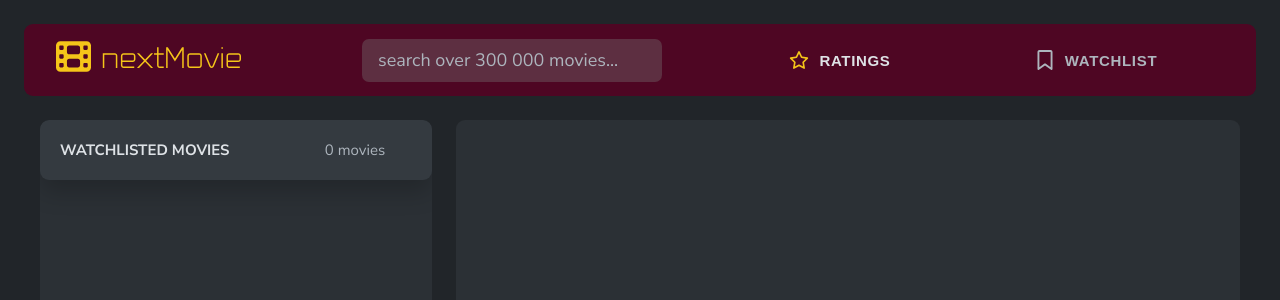
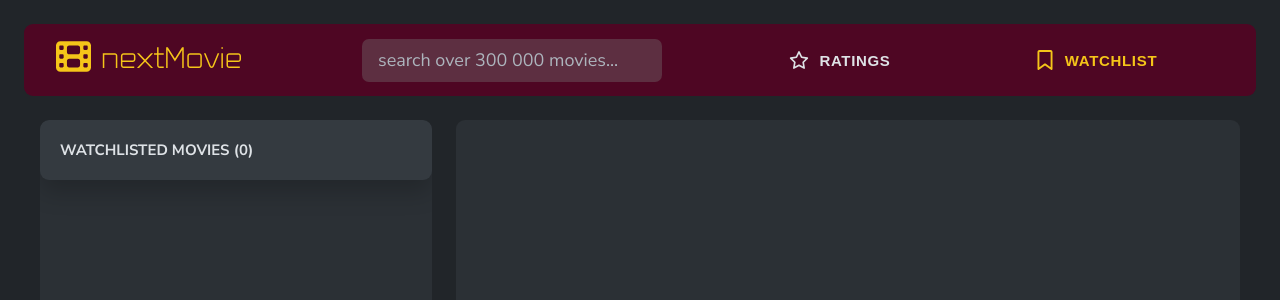
Before and after one commit to flammanatla/nextMovie, a Next.js app: page / in a window 1280 px wide. Shown: the top 300 px of the page. Built offline with nearby package versions, Linux system fonts and the light colour scheme.

Commit message:
UI improvements

```diff
--- a/app/components/MoviesList.jsx
+++ b/app/components/MoviesList.jsx
@@ -81,13 +81,13 @@ export function MoviePreview({
   );
 }
 
-export function MoviesSummary({ title, movies }) {
+export function MoviesSummary({ title, numMovies, isUsrRatingVisible }) {
   return (
     <div className="summary">
-      <h2>{title}</h2>
-      <p>
-        {movies.length} movie{movies.length !== 1 ? "s" : ""}
-      </p>
+      <h2>
+        {title} ({numMovies})
+      </h2>
+      <p>{isUsrRatingVisible && "Your Rating"}</p>
     </div>
   );
 }
--- a/app/hooks/useMovies.js
+++ b/app/hooks/useMovies.js
@@ -32,7 +32,9 @@ export function useMovies(query, currentPage) {
           const data = await res.json();
 
           if (data.Response === "False") {
-            throw new Error("Movie not found");
+            throw new Error(
+              "Movie not found. Search query length should be minimum 3 symbols."
+            );
           }
           const mappedSearch = data.Search.map((searchItem) =>
             keyLowering(searchItem)
--- a/app/page.jsx
+++ b/app/page.jsx
@@ -169,7 +169,7 @@ export default function Home() {
           <div className="box">
             <MoviesSummary
               title={"Watchlisted Movies"}
-              movies={watchlisted}
+              numMovies={watchlisted.length}
               isUsrRatingVisible={false}
             />
             <MoviesList
@@ -185,7 +185,7 @@ export default function Home() {
           <div className="box">
             <MoviesSummary
               title={"Rated Movies"}
-              movies={rated}
+              numMovies={rated.length}
               isUsrRatingVisible={true}
             />
             <MoviesList
--- a/app/styles/global.scss
+++ b/app/styles/global.scss
@@ -68,6 +68,7 @@ body {
   }
 
   &__btn {
+    cursor: pointer;
     display: flex;
     align-items: center;
     gap: 1rem;
@@ -79,12 +80,12 @@ body {
 
     .btn {
       &__icon {
-        color: var(--color-accent);
+        color: var(--color-text);
         height: 2rem;
         width: 2rem;
 
         &--active {
-          color: var(--color-text-dark);
+          color: var(--color-accent);
         }
       }
 
@@ -96,7 +97,7 @@ body {
         font-size: 1.5rem;
 
         &--active {
-          color: var(--color-text-dark);
+          color: var(--color-accent);
         }
 
         @include for-mobile-down {
@@ -113,13 +114,13 @@ body {
 
   height: calc(100vh - 7.2rem - 3 * 2.4rem); // 100vh - header - 3 margins
   gap: 2.4rem;
-  margin: 2.4rem auto;
+  margin: 2.4rem auto 0;
   max-width: 120rem;
 
   @include for-medium-down {
     grid-template-columns: 1fr;
     gap: 1rem;
-    margin: 1rem auto;
+    margin: 1rem auto 0;
     height: calc(100vh - 7.2rem - 3 * 1rem); // 100vh - header - 3 margins
   }
 }
@@ -178,6 +179,11 @@ body {
 .pagination {
   display: flex;
   justify-content: space-between;
+
+  position: sticky;
+  bottom: 0;
+  z-index: 999;
+  background-color: var(--color-background-500);
 
   &__btn {
     color: var(--color-text-dark);
@@ -294,13 +300,17 @@ body {
 
 .summary {
   display: grid;
-  grid-template-columns: 2fr 1fr;
+  grid-template-columns: 4fr 1fr;
   gap: 1rem;
 
   padding: 2rem;
   border-radius: 0.9rem;
   background-color: var(--color-background-100);
   box-shadow: 0 1.2rem 2.4rem rgba(0, 0, 0, 0.2);
+
+  position: sticky;
+  top: 0;
+  z-index: 999;
 
   h2 {
     text-transform: uppercase;
```
